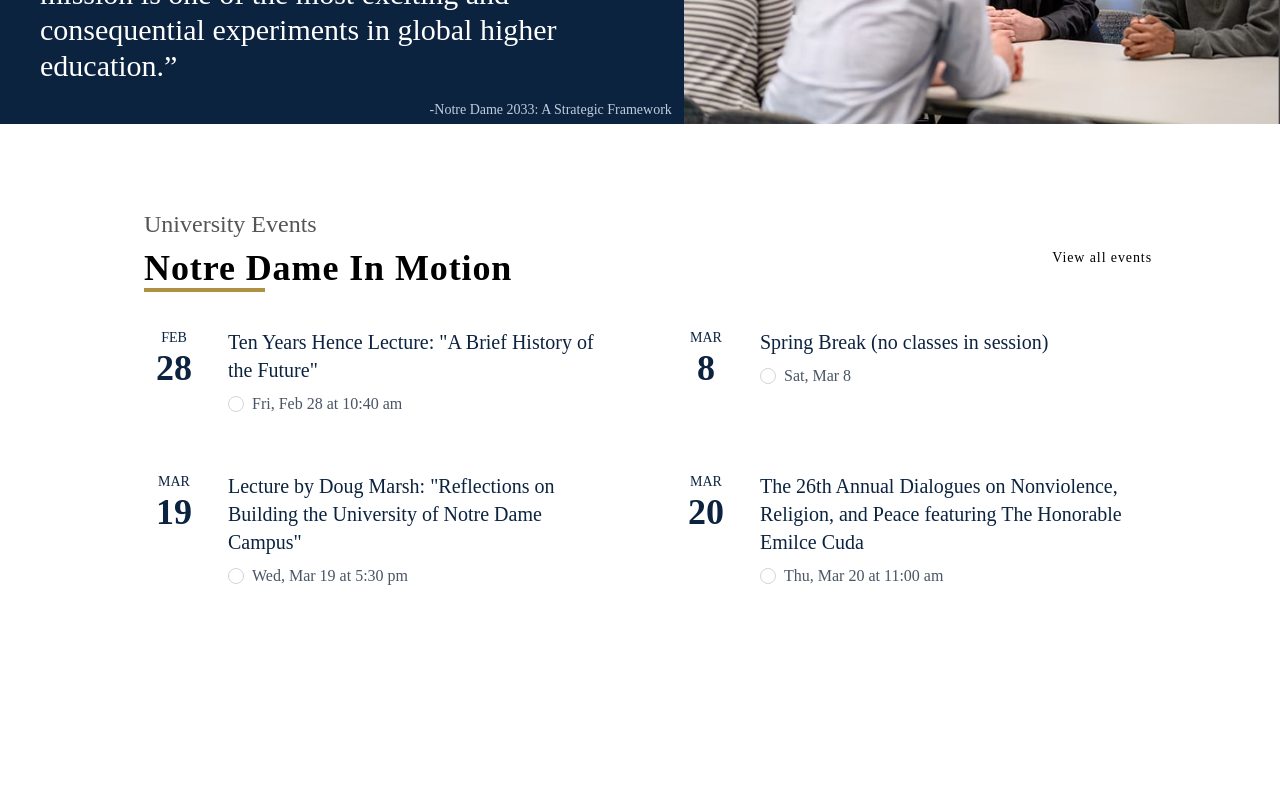
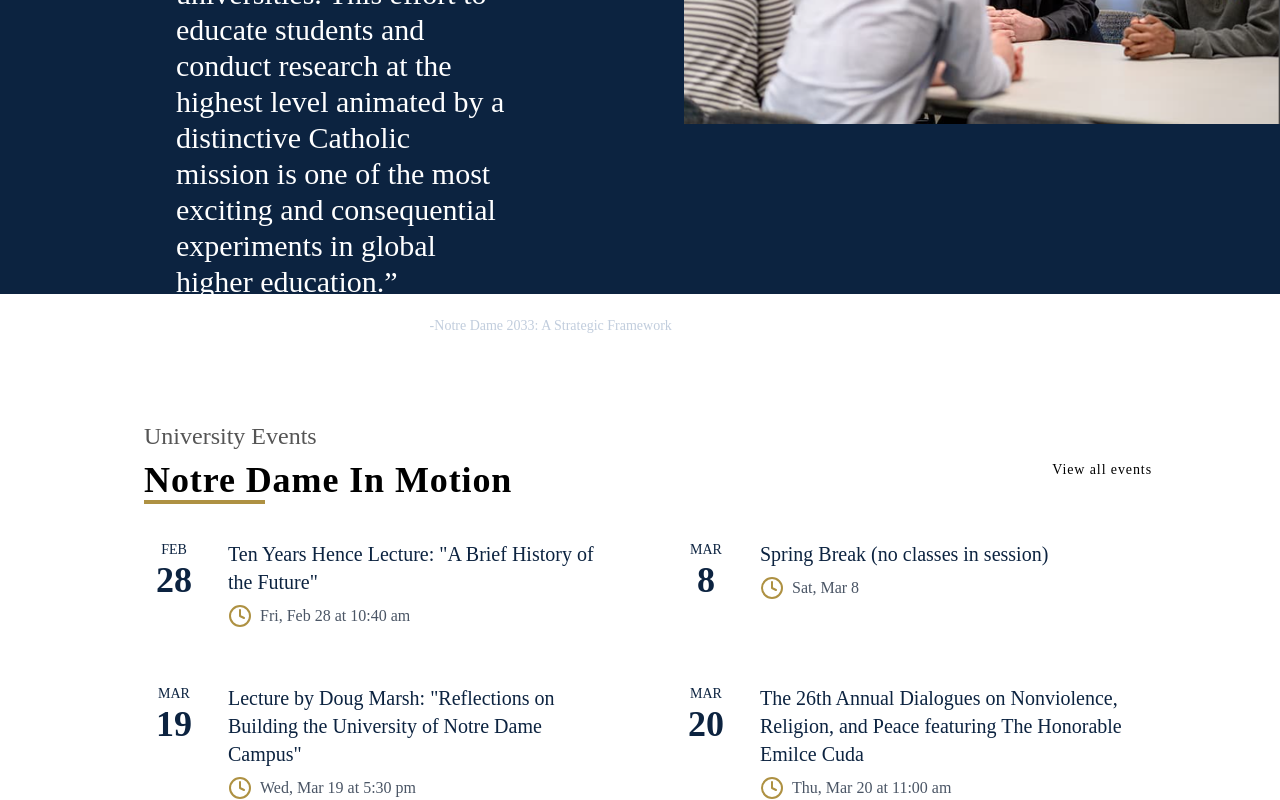
Before and after one commit to pimanzi/Gym_cloning_gate, a website: page index.html in a window 1280 px wide. Shown: the part 4016-4816 px from the top of the page. Before the commit the page ends 4604 px from the top, so only its background shows below. Drawn offline with Linux system fonts and the light colour scheme; files whose address does not match are found by name.

Commit message:
fixed some typos

```diff
--- a/index.html
+++ b/index.html
@@ -554,14 +554,14 @@
 
     <section class="mt-4 3xl:flex 3xl:flex-row-reverse relative">
       <div
-        class="3xl:bg-[#0C2340] top-5 right-0 left-0 h-[95%] -z-30 absolute"
+        class="3xl:bg-[#0C2340] top-5 right-0 left-0 h-[90%] -z-30 absolute"
       ></div>
       <img
         src="assets/underFocus.png"
         class="w-full max-h-[400px] object-cover grow-2 3xl:w-[60%]"
       />
       <div class="bg-[#0C2340] 3xl:w-[70%] 3xl:pt-12 3xl:bg-transparent">
-        <p class="text-white px-3 text-left pt-6 3xl:text-3xl 3xl:px-10">
+        <p class="text-white px-3 text-left pt-6 3xl:text-3xl 3xl:px-44">
           “Notre Dame must be the leading global Catholic research university,
           on par with but distinct from the world's best private universities.
           This effort to educate students and conduct research at the highest
@@ -600,9 +600,21 @@
               Ten Years Hence Lecture: "A Brief History of the Future"
             </h3>
             <p class="text-gray-600 flex items-center gap-2">
-              <span
-                class="w-4 h-4 inline-block rounded-full border border-gray-300"
-              ></span>
+              <svg
+                xmlns="http://www.w3.org/2000/svg"
+                width="24"
+                height="24"
+                viewBox="0 0 24 24"
+                fill="none"
+                stroke="#AE9142"
+                stroke-width="2"
+                stroke-linecap="round"
+                stroke-linejoin="round"
+                class="lucide lucide-clock"
+              >
+                <circle cx="12" cy="12" r="10" />
+                <polyline points="12 6 12 12 16 14" />
+              </svg>
               Fri, Feb 28 at 10:40 am
             </p>
           </div>
@@ -619,9 +631,21 @@
               Spring Break (no classes in session)
             </h3>
             <p class="text-gray-600 flex items-center gap-2">
-              <span
-                class="w-4 h-4 inline-block rounded-full border border-gray-300"
-              ></span>
+              <svg
+                xmlns="http://www.w3.org/2000/svg"
+                width="24"
+                height="24"
+                viewBox="0 0 24 24"
+                fill="none"
+                stroke="#AE9142"
+                stroke-width="2"
+                stroke-linecap="round"
+                stroke-linejoin="round"
+                class="lucide lucide-clock"
+              >
+                <circle cx="12" cy="12" r="10" />
+                <polyline points="12 6 12 12 16 14" />
+              </svg>
               Sat, Mar 8
             </p>
           </div>
@@ -639,9 +663,21 @@
               Notre Dame Campus"
             </h3>
             <p class="text-gray-600 flex items-center gap-2">
-              <span
-                class="w-4 h-4 inline-block rounded-full border border-gray-300"
-              ></span>
+              <svg
+                xmlns="http://www.w3.org/2000/svg"
+                width="24"
+                height="24"
+                viewBox="0 0 24 24"
+                fill="none"
+                stroke="#AE9142"
+                stroke-width="2"
+                stroke-linecap="round"
+                stroke-linejoin="round"
+                class="lucide lucide-clock"
+              >
+                <circle cx="12" cy="12" r="10" />
+                <polyline points="12 6 12 12 16 14" />
+              </svg>
               Wed, Mar 19 at 5:30 pm
             </p>
           </div>
@@ -659,9 +695,22 @@
               featuring The Honorable Emilce Cuda
             </h3>
             <p class="text-gray-600 flex items-center gap-2">
-              <span
-                class="w-4 h-4 inline-block rounded-full border border-gray-300"
-              ></span>
+              <svg
+                class="text-[#AE9142]"
+                xmlns="http://www.w3.org/2000/svg"
+                width="24"
+                height="24"
+                viewBox="0 0 24 24"
+                fill="none"
+                stroke="#AE9142"
+                stroke-width="2"
+                stroke-linecap="round"
+                stroke-linejoin="round"
+                class="lucide lucide-clock"
+              >
+                <circle cx="12" cy="12" r="10" />
+                <polyline points="12 6 12 12 16 14" />
+              </svg>
               Thu, Mar 20 at 11:00 am
             </p>
           </div>
```
Also changed, not shown: src/output.css.
